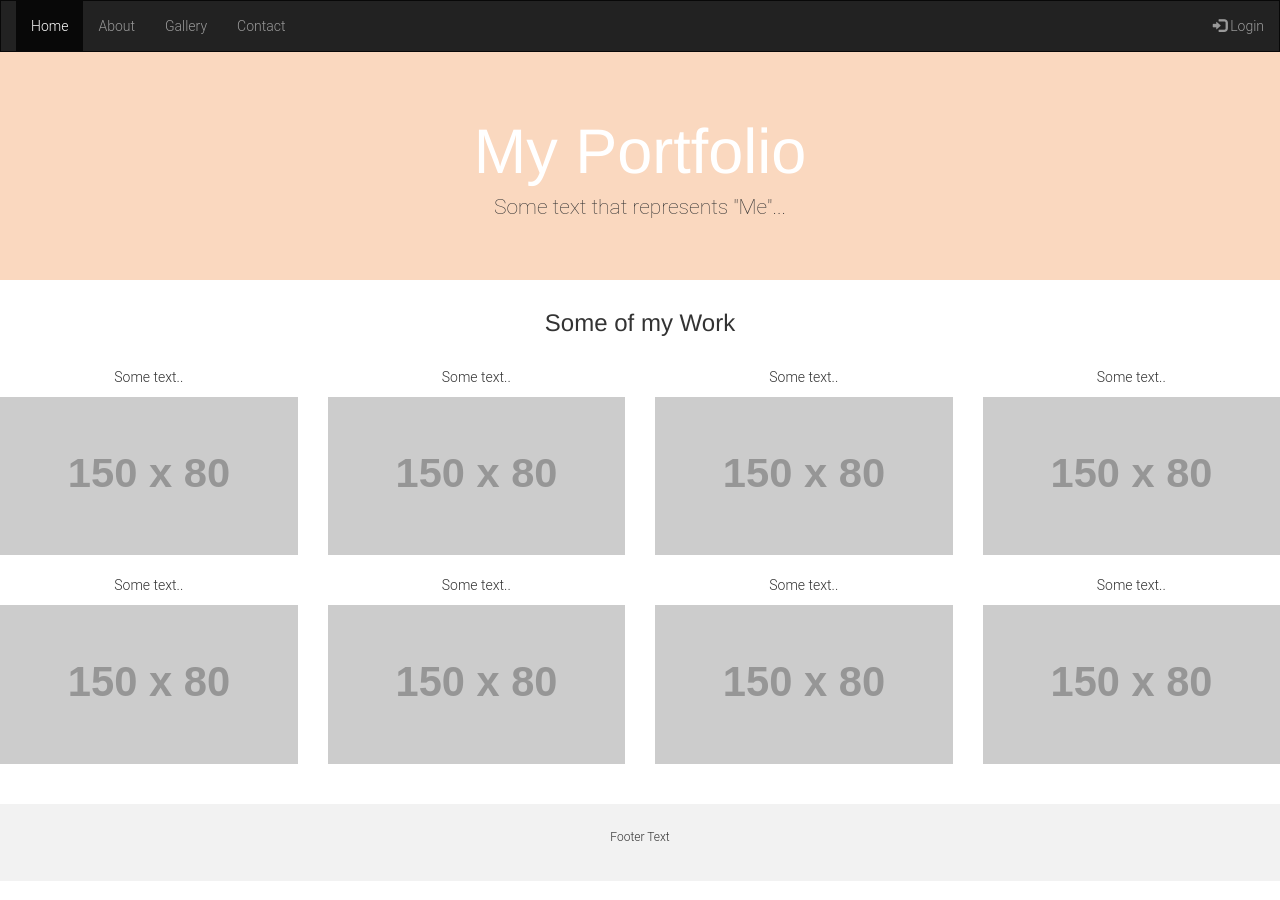
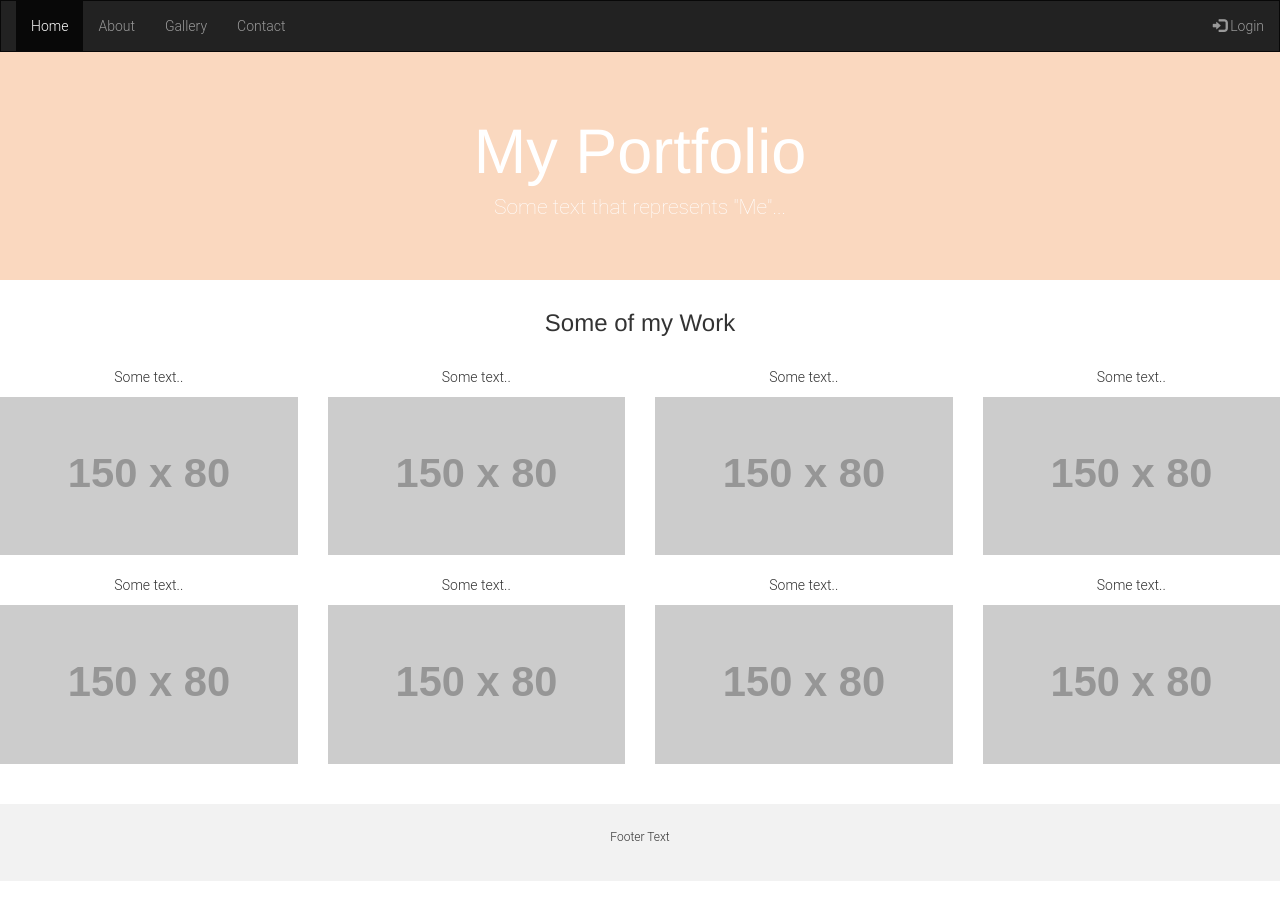
Before and after one commit to thejayhaykid/thejayhaykid.github.io, a Jekyll site: the page index.html, which Jekyll copies as it is, in a window 1280 px wide. Built offline with Jekyll 4.4.1, drawn with Linux system fonts in a browser that asks for light colours; nearby versions of some CDN libraries; library files that are not in the unit come from our copies.

Commit message:
White text

```diff
--- a/index.html
+++ b/index.html
@@ -52,7 +52,7 @@
         <div class="container">
             <div class="row text-center">
                 <h1><font color="white">My Portfolio</font></h1>
-                <p>Some text that represents "Me"...</p>
+                <p><font color="white">Some text that represents "Me"...</font></p>
              </div>
         </div>
     </div>
```
